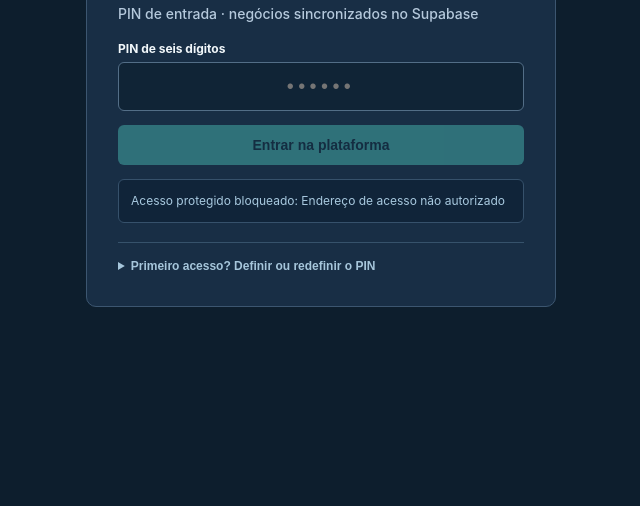
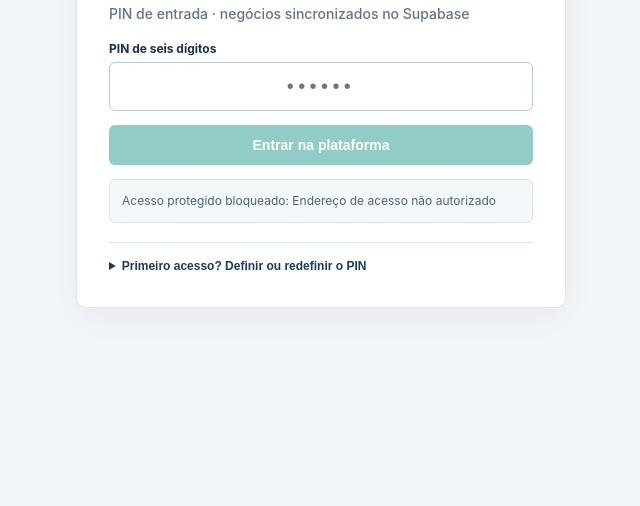
Before and after one commit to joaopaulocordeiro90-bot/brz-replacement, a plain HTML site: page index.html in a window 1280 px wide. Shown: the part 294-800 px from the top of the page, without its empty margins (319-959 px from the left). Drawn offline with Linux system fonts and the light colour scheme; no server answers.

Commit message:
ui: tela de autenticação branca no padrão institucional BRZ Safras

```diff
--- a/index.html
+++ b/index.html
@@ -5,20 +5,20 @@
 <link rel="dns-prefetch" href="//irekykmigdfvwozerkfa.supabase.co"><meta name="robots" content="noindex,nofollow,noarchive"><meta name="referrer" content="no-referrer">
 <title>BRZ Replacement · Acesso PIN</title>
 <style>
-:root{font-family:Inter,Arial,Helvetica,sans-serif;color:#f1f7fa;background:#0d1e2d}
+:root{font-family:Inter,Arial,Helvetica,sans-serif;color:#173249;background:#f3f6f9;color-scheme:light}
 *{box-sizing:border-box}body{margin:0;min-height:100vh;display:grid;place-items:center}
-main{background:#182e45;border:1px solid #3c5670;border-radius:10px;max-width:470px;width:calc(100% - 28px);padding:31px}
-.brand{font-weight:800;font-size:12px;letter-spacing:.15em;color:#9dc9df}
-h1{font-size:27px;margin:12px 0 8px;letter-spacing:-.5px}h2{font-size:14px;font-weight:500;color:#b5c9dc;margin:0 0 19px}
-p{font-size:13px;line-height:1.55;color:#c4d7e5}
+main{background:#fff;border:1px solid #dce5ed;box-shadow:0 10px 32px rgba(18,53,76,.06);border-radius:10px;max-width:490px;width:calc(100% - 28px);padding:32px}
+.brand{font-weight:800;font-size:12px;letter-spacing:.15em;color:#1a3a5c}
+h1{font-size:27px;margin:12px 0 8px;letter-spacing:-.5px}h2{font-size:14px;font-weight:500;color:#617487;margin:0 0 19px}
+p{font-size:13px;line-height:1.55;color:#576e80}
 label{display:block;font-size:12px;font-weight:700;margin:11px 0 6px}
-input{font:15px Arial,sans-serif;width:100%;color:#fff;background:#102436;padding:12px;border:1px solid #536e87;border-radius:6px}
+input{font:15px Arial,sans-serif;width:100%;color:#173249;background:#fff;padding:12px;border:1px solid #b9cad7;border-radius:6px}
 #pin{font-size:20px;letter-spacing:.22em;text-align:center}
-button{cursor:pointer;width:100%;border:0;border-radius:6px;padding:12px 15px;font:700 14px Arial,sans-serif;background:#4cc2b9;color:#102c3e;margin-top:14px}
+button{cursor:pointer;width:100%;border:0;border-radius:6px;padding:12px 15px;font:700 14px Arial,sans-serif;background:#0d8f85;color:#fff;margin-top:14px}
 button:disabled{opacity:.45;cursor:default}
-#status{margin:14px 0;font-size:12px;line-height:1.5;background:#102439;border:1px solid #36516b;border-radius:6px;padding:12px;color:#a8c9df;min-height:43px;white-space:pre-wrap}
-details{margin-top:19px;padding-top:15px;border-top:1px solid #36526b}
-summary{color:#a6c6db;cursor:pointer;font:600 12px Arial;line-height:1.4}
+#status{margin:14px 0;font-size:12px;line-height:1.5;background:#f4f8fa;border:1px solid #d5e3eb;border-radius:6px;padding:12px;color:#4b6479;min-height:43px;white-space:pre-wrap}
+details{margin-top:19px;padding-top:15px;border-top:1px solid #d9e4ec}
+summary{color:#1a3a5c;cursor:pointer;font:600 12px Arial;line-height:1.4}
 #setupStatus{font-size:12px;line-height:1.5;min-height:15px}
 #app{display:none;width:100vw;height:100vh;border:0;background:#fff}
 body.loaded{display:block}body.loaded main{display:none}body.loaded #app{display:block}
```
